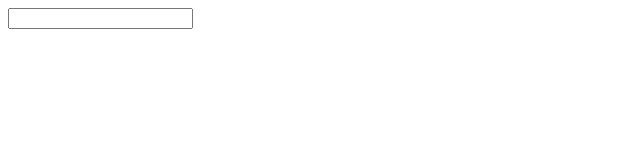
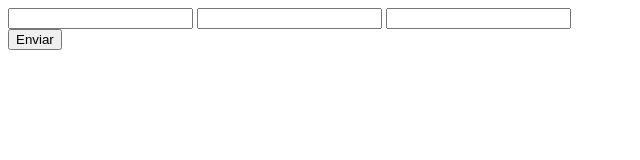
Before and after one commit to TomasCoco/prueba-git, a plain HTML site: page contact.html in a window 1280 px wide. Shown: the whole page, without its empty margins (0-640 px from the left). Drawn offline with Linux system fonts and the light colour scheme.

Commit message:
se creo el form

```diff
--- a/contact.html
+++ b/contact.html
@@ -1,13 +1,19 @@
 <!DOCTYPE html>
-<html lang="en">
+<html lang="es">
 <head>
     <meta charset="UTF-8">
     <meta name="viewport" content="width=device-width, initial-scale=1.0">
     <title>Document</title>
 </head>
 <body>
-    <form>
-        <input>
+
+    <form id="formularioNuevo">
+        <input type="text">
+        <input type="text">
+        <input type="tel">
     </form>
+
+    <button>Enviar</button>
+
 </body>
 </html>
```
